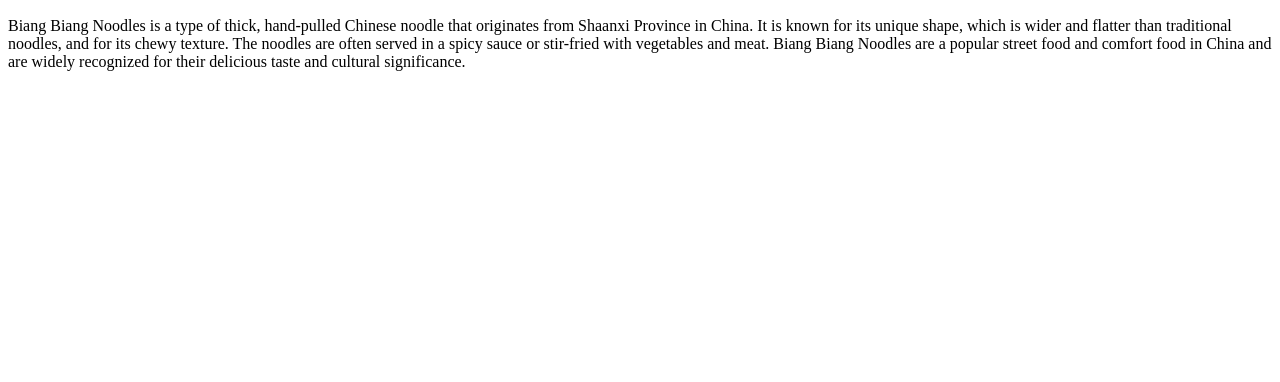
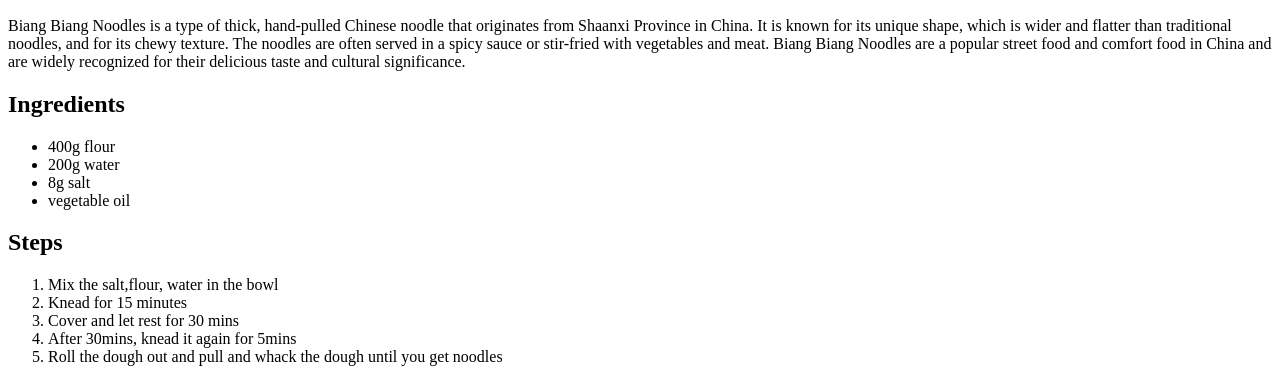
Before and after one commit to freelanka/odin-recipes, a plain HTML site: page recipes/biangbiangnoodles.html in a window 1280 px wide. Shown: the part 434-816 px from the top of the page. Drawn offline with Linux system fonts and the light colour scheme.

Commit message:
Ingredients and Steps Added

```diff
--- a/recipes/biangbiangnoodles.html
+++ b/recipes/biangbiangnoodles.html
@@ -15,5 +15,26 @@
         <p>
             Biang Biang Noodles is a type of thick, hand-pulled Chinese noodle that originates from Shaanxi Province in China. It is known for its unique shape, which is wider and flatter than traditional noodles, and for its chewy texture. The noodles are often served in a spicy sauce or stir-fried with vegetables and meat. Biang Biang Noodles are a popular street food and comfort food in China and are widely recognized for their delicious taste and cultural significance.
         </p>
+
+        <h2>Ingredients</h2>
+        <p>
+            <ul>
+                <li>400g flour</li>
+                <li>200g water</li>
+                <li>8g salt</li>
+                <li>vegetable oil</li>
+            </ul>
+        </p>
+
+        <h2>Steps</h2>
+        <p>
+            <ol>
+                <li>Mix the salt,flour, water in the bowl</li>
+                <li>Knead for 15 minutes</li>
+                <li>Cover and let rest for 30 mins</li>
+                <li>After 30mins, knead it again for 5mins</li>
+                <li>Roll the dough out and pull and whack the dough until you get noodles</li>
+            </ol>
+        </p>
     </body>
 </html>
```
